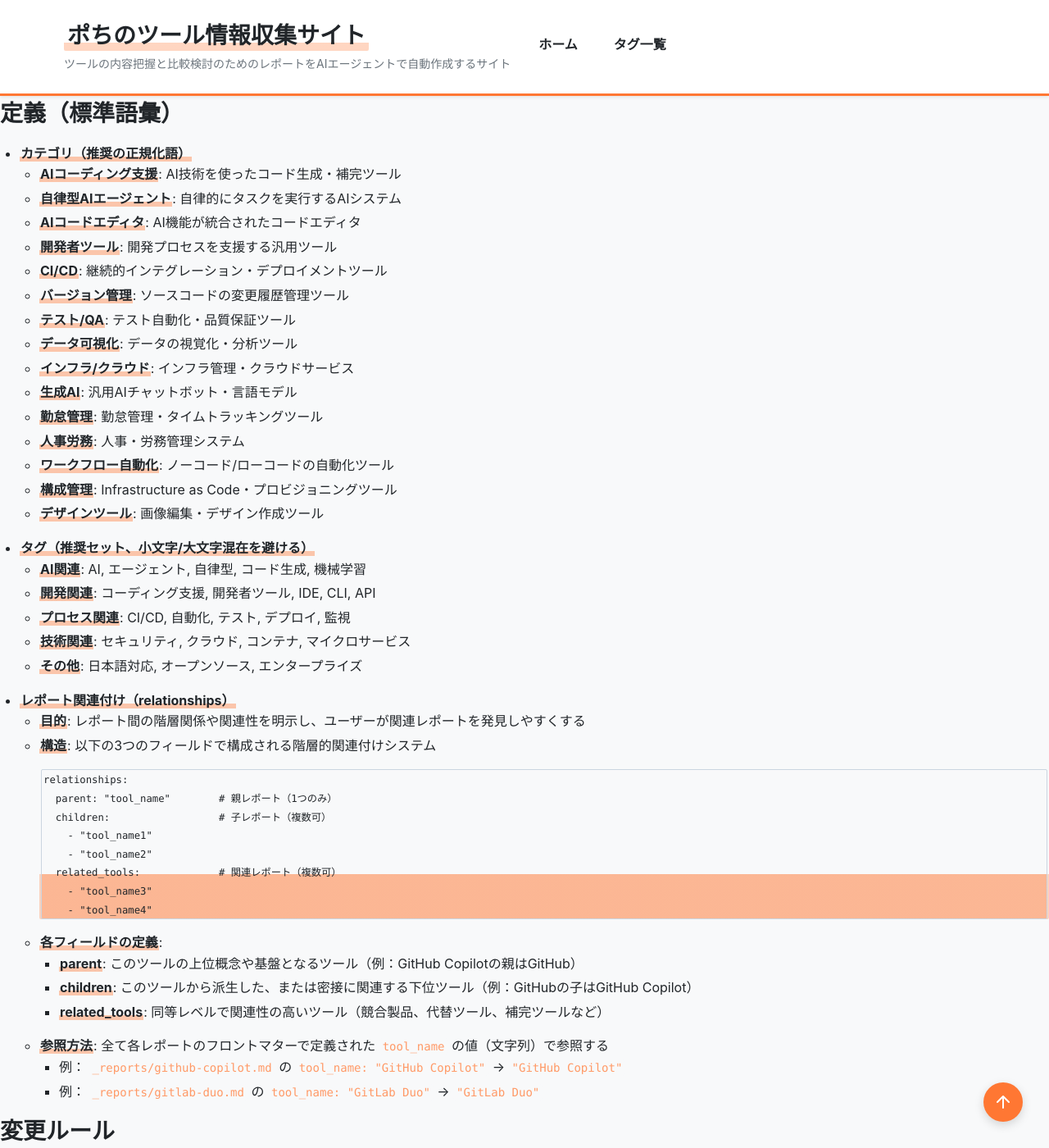
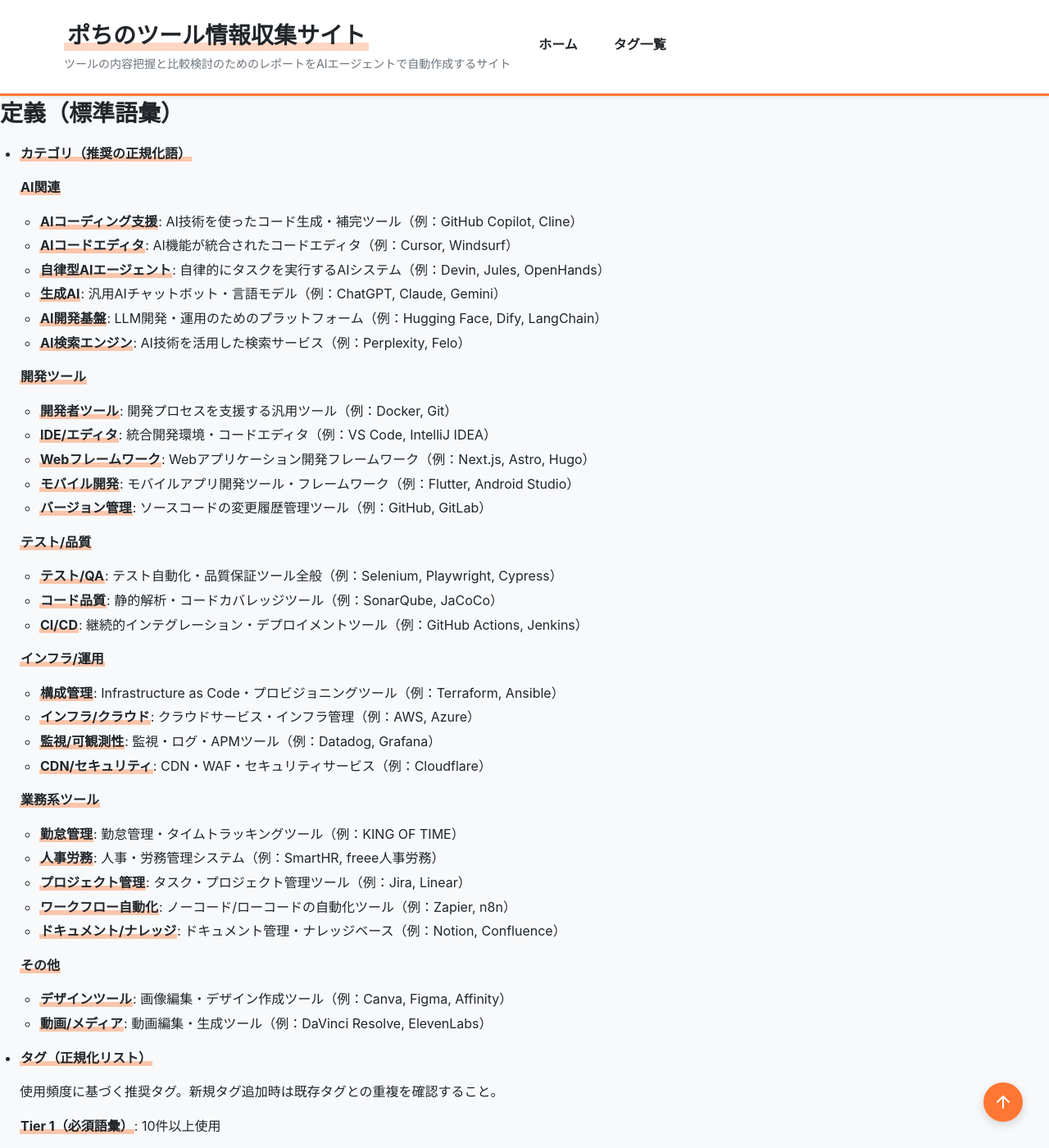
Before and after one commit to aegisfleet/tool-survey-report, a Jekyll site: the page built from task-organizing-category-tags.md, in a window 1280 px wide and 1400 px high, scrolled down 598 px. Shown: the whole window at 82% size. Built offline with Jekyll 4.4.1, drawn with Linux system fonts in a browser that asks for light colours; our own code applies the rules of GitHub Pages for plain Markdown files; some of the changed text lies outside the part shown.

```diff
--- a/task-organizing-category-tags.md
+++ b/task-organizing-category-tags.md
@@ -22,28 +22,67 @@
 ### 定義（標準語彙）
 
 - **カテゴリ（推奨の正規化語）**
-  - **AIコーディング支援**: AI技術を使ったコード生成・補完ツール
-  - **自律型AIエージェント**: 自律的にタスクを実行するAIシステム
-  - **AIコードエディタ**: AI機能が統合されたコードエディタ
-  - **開発者ツール**: 開発プロセスを支援する汎用ツール
-  - **CI/CD**: 継続的インテグレーション・デプロイメントツール
-  - **バージョン管理**: ソースコードの変更履歴管理ツール
-  - **テスト/QA**: テスト自動化・品質保証ツール
-  - **データ可視化**: データの視覚化・分析ツール
-  - **インフラ/クラウド**: インフラ管理・クラウドサービス
-  - **生成AI**: 汎用AIチャットボット・言語モデル
-  - **勤怠管理**: 勤怠管理・タイムトラッキングツール
-  - **人事労務**: 人事・労務管理システム
-  - **ワークフロー自動化**: ノーコード/ローコードの自動化ツール
-  - **構成管理**: Infrastructure as Code・プロビジョニングツール
-  - **デザインツール**: 画像編集・デザイン作成ツール
 
-- **タグ（推奨セット、小文字/大文字混在を避ける）**
-  - **AI関連**: AI, エージェント, 自律型, コード生成, 機械学習
-  - **開発関連**: コーディング支援, 開発者ツール, IDE, CLI, API
-  - **プロセス関連**: CI/CD, 自動化, テスト, デプロイ, 監視
-  - **技術関連**: セキュリティ, クラウド, コンテナ, マイクロサービス
-  - **その他**: 日本語対応, オープンソース, エンタープライズ
+  **AI関連**
+  - **AIコーディング支援**: AI技術を使ったコード生成・補完ツール（例：GitHub Copilot, Cline）
+  - **AIコードエディタ**: AI機能が統合されたコードエディタ（例：Cursor, Windsurf）
+  - **自律型AIエージェント**: 自律的にタスクを実行するAIシステム（例：Devin, Jules, OpenHands）
+  - **生成AI**: 汎用AIチャットボット・言語モデル（例：ChatGPT, Claude, Gemini）
+  - **AI開発基盤**: LLM開発・運用のためのプラットフォーム（例：Hugging Face, Dify, LangChain）
+  - **AI検索エンジン**: AI技術を活用した検索サービス（例：Perplexity, Felo）
+
+  **開発ツール**
+  - **開発者ツール**: 開発プロセスを支援する汎用ツール（例：Docker, Git）
+  - **IDE/エディタ**: 統合開発環境・コードエディタ（例：VS Code, IntelliJ IDEA）
+  - **Webフレームワーク**: Webアプリケーション開発フレームワーク（例：Next.js, Astro, Hugo）
+  - **モバイル開発**: モバイルアプリ開発ツール・フレームワーク（例：Flutter, Android Studio）
+  - **バージョン管理**: ソースコードの変更履歴管理ツール（例：GitHub, GitLab）
+
+  **テスト/品質**
+  - **テスト/QA**: テスト自動化・品質保証ツール全般（例：Selenium, Playwright, Cypress）
+  - **コード品質**: 静的解析・コードカバレッジツール（例：SonarQube, JaCoCo）
+  - **CI/CD**: 継続的インテグレーション・デプロイメントツール（例：GitHub Actions, Jenkins）
+
+  **インフラ/運用**
+  - **構成管理**: Infrastructure as Code・プロビジョニングツール（例：Terraform, Ansible）
+  - **インフラ/クラウド**: クラウドサービス・インフラ管理（例：AWS, Azure）
+  - **監視/可観測性**: 監視・ログ・APMツール（例：Datadog, Grafana）
+  - **CDN/セキュリティ**: CDN・WAF・セキュリティサービス（例：Cloudflare）
+
+  **業務系ツール**
+  - **勤怠管理**: 勤怠管理・タイムトラッキングツール（例：KING OF TIME）
+  - **人事労務**: 人事・労務管理システム（例：SmartHR, freee人事労務）
+  - **プロジェクト管理**: タスク・プロジェクト管理ツール（例：Jira, Linear）
+  - **ワークフロー自動化**: ノーコード/ローコードの自動化ツール（例：Zapier, n8n）
+  - **ドキュメント/ナレッジ**: ドキュメント管理・ナレッジベース（例：Notion, Confluence）
+
+  **その他**
+  - **デザインツール**: 画像編集・デザイン作成ツール（例：Canva, Figma, Affinity）
+  - **動画/メディア**: 動画編集・生成ツール（例：DaVinci Resolve, ElevenLabs）
+
+- **タグ（正規化リスト）**
+
+  使用頻度に基づく推奨タグ。新規タグ追加時は既存タグとの重複を確認すること。
+
+  **Tier 1（必須語彙）**: 10件以上使用
+  - `AI`, `オープンソース`, `生成AI`, `エージェント`, `テスト自動化`
+  - `開発者ツール`, `SaaS`, `大規模言語モデル`, `自動化`, `CI/CD`, `DevOps`
+
+  **Tier 2（推奨語彙）**: 5-9件使用
+  - `コーディング支援`, `E2Eテスト`, `構成管理`, `自律型`, `クラウド`
+  - `ノーコード`, `ローコード`, `会話型AI`, `IDE`, `Java`, `Python`
+
+  **Tier 3（許可語彙）**: 3-4件使用
+  - `勤怠管理`, `人事労務`, `IaC`, `RPA`, `ローカルAI`, `iPaaS`
+  - `静的サイトジェネレーター`, `AIエージェント`, `API`, `BDD`, `コンテナ`, `開発環境`
+
+  **言語タグ**: ツールが特定言語専用の場合のみ使用
+  - `Python`, `Java`, `JavaScript`, `Go`, `Kotlin`
+
+  **統一ルール**:
+  - `LLM` → `大規模言語モデル` に統一
+  - `Agent` → `エージェント` に統一（英語→日本語）
+  - `IaC` は `構成管理` と併用可（両方記載可）
 
 - **レポート関連付け（relationships）**
   - **目的**: レポート間の階層関係や関連性を明示し、ユーザーが関連レポートを発見しやすくする
```
Also changed, not shown: .github/workflows/daily-category-update.yml.
